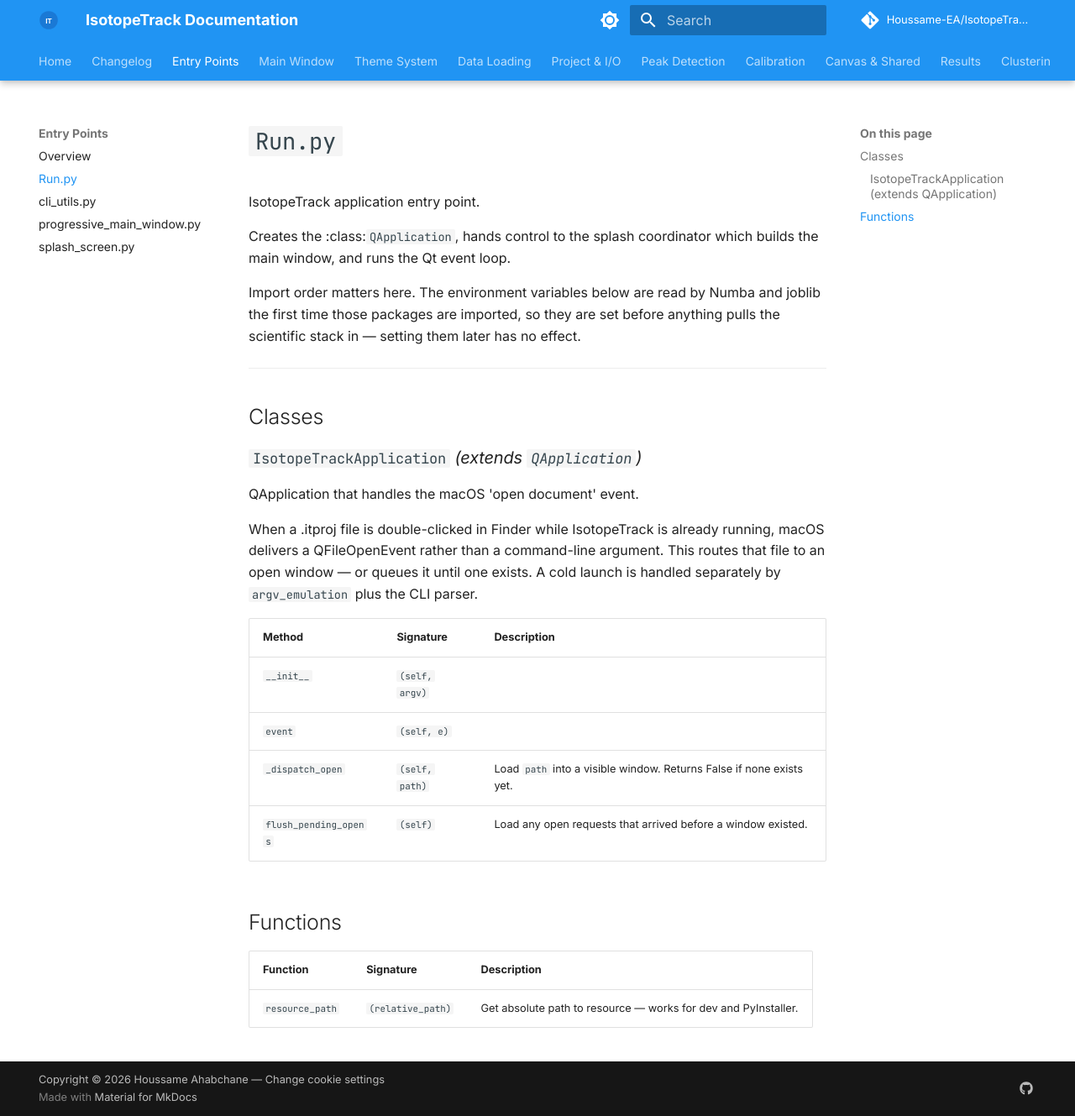
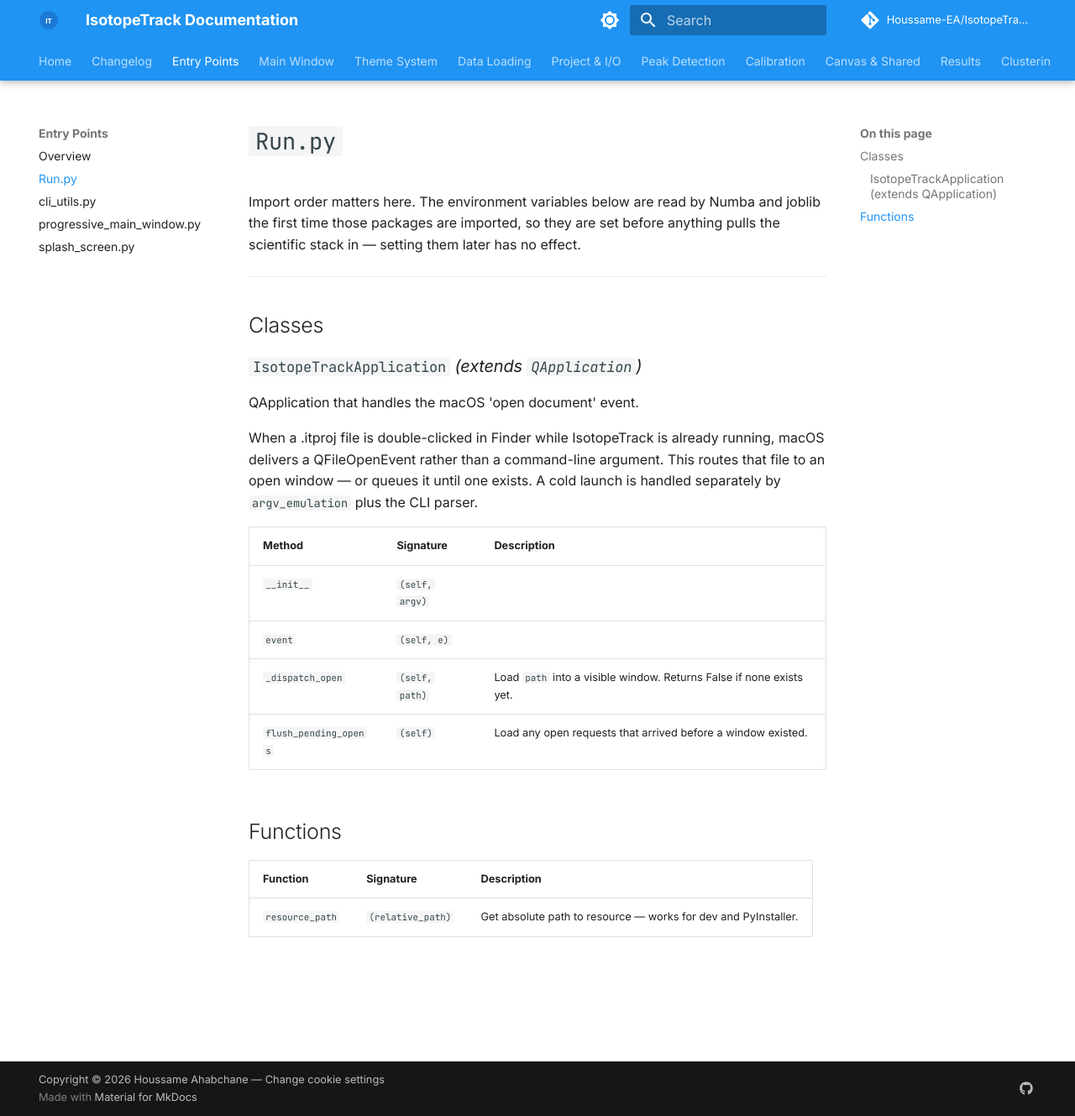
Before and after one commit to Houssame-EA/IsotopeTrack, an MkDocs documentation site: the page built from docs/entry_points/run.md, in a window 1280 px wide and 1329 px high. Shown: the whole window at 84% size. Built offline with MkDocs 1.6.1 and Material for MkDocs 9.7.7, drawn with Linux system fonts in a browser that asks for light colours; comment, search, counter and statistics services are not loaded; the version menu is left out.

Commit message:
Automatic documentation update

```diff
--- a/docs/entry_points/run.md
+++ b/docs/entry_points/run.md
@@ -1,9 +1,4 @@
 # `Run.py`
-
-IsotopeTrack application entry point.
-
-Creates the :class:`QApplication`, hands control to the splash coordinator
-which builds the main window, and runs the Qt event loop.
 
 Import order matters here. The environment variables below are read by Numba
 and joblib the first time those packages are imported, so they are set before
```
Also changed, not shown: docs/entry_points/index.md (+1 -1 lines).
